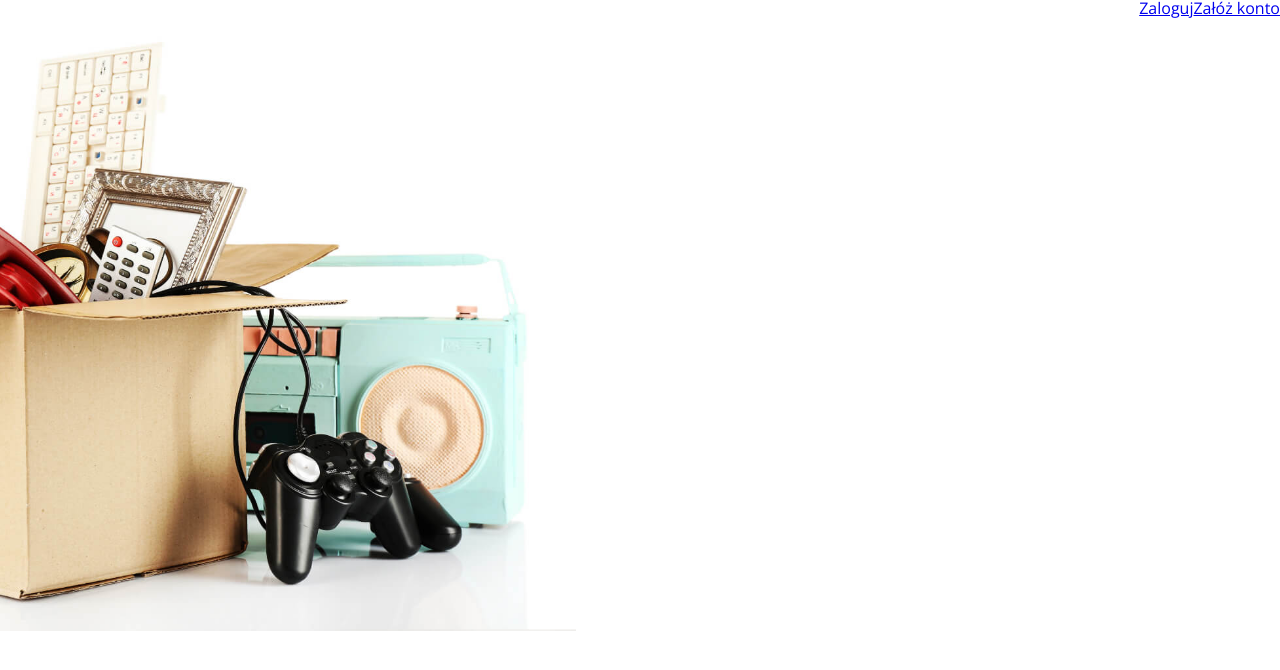
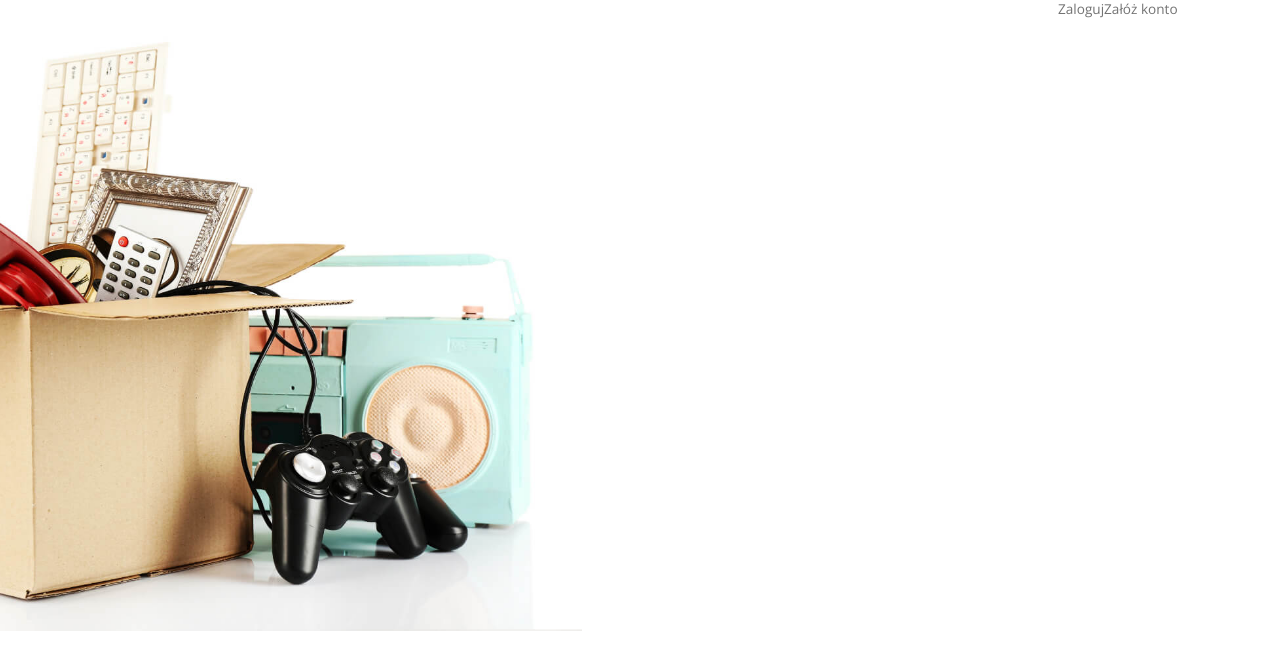
Before and after one commit to not-capuleti/oddaj-rzeczy, a React (Create React App) app: page /#/ in a window 1280 px wide. Shown: the top 670 px of the page. Built offline with nearby package versions, Linux system fonts and the light colour scheme.

Commit message:
Sass and React structure rebuild. Right margin in Header added

```diff
--- /dev/null
+++ b/src/components/Home/Header/HeaderImg.js
@@ -0,0 +1,14 @@
+import React, { Component } from 'react';
+import headerPhoto from '../../../assets/Home-Hero-Image.jpg';
+
+class HeaderImg extends Component {
+	render() {
+		return (
+			<div className="photo">
+				<img className="photo__img" src={headerPhoto} alt="" />
+			</div>
+		);
+	}
+}
+
+export default HeaderImg;
--- /dev/null
+++ b/src/components/Home/Header/HomeHeader.js
@@ -0,0 +1,16 @@
+import React, { Component } from 'react';
+import TopMenu from './TopMenu';
+import HeaderImg from './HeaderImg';
+
+class HomeHeader extends Component {
+	render() {
+		return (
+			<header>
+				<HeaderImg />
+				<TopMenu />
+			</header>
+		);
+	}
+}
+
+export default HomeHeader;
--- /dev/null
+++ b/src/components/Home/Header/Nav.js
@@ -0,0 +1,9 @@
+import React, { Component } from 'react';
+
+class Nav extends Component {
+	render() {
+		return <nav className="menu__nav" />;
+	}
+}
+
+export default Nav;
--- /dev/null
+++ b/src/components/Home/Header/TopMenu.js
@@ -0,0 +1,17 @@
+import React, { Component } from 'react';
+import { Link } from 'react-router-dom';
+import Nav from './Nav';
+
+class TopMenu extends Component {
+	render() {
+		return (
+			<div className="menu">
+				<Link to="/logowanie">Zaloguj</Link>
+				<Link to="/rejestracja">Załóż konto</Link>
+				<Nav />
+			</div>
+		);
+	}
+}
+
+export default TopMenu;
--- a/src/components/Home/Home.js
+++ b/src/components/Home/Home.js
@@ -1,5 +1,5 @@
 import React, { Component } from 'react';
-import HomeHeader from './HomeHeader';
+import HomeHeader from './Header/HomeHeader';
 
 class Home extends Component {
 	render() {
--- a/src/components/Home/HomeHeader.js
+++ /dev/null
@@ -1,23 +0,0 @@
-import React, { Component } from 'react';
-import { Link } from 'react-router-dom';
-import headerPhoto from '../../assets/Home-Hero-Image.jpg';
-
-class HomeHeader extends Component {
-	render() {
-		return (
-			<header>
-				<div className="photo">
-					<img className="photo__img" src={headerPhoto} alt="" />
-				</div>
-				<div className="menu">
-					<nav className="menu__nav">
-						<Link to="/logowanie">Zaloguj</Link>
-						<Link to="/rejestracja">Załóż konto</Link>
-					</nav>
-				</div>
-			</header>
-		);
-	}
-}
-
-export default HomeHeader;
--- /dev/null
+++ b/src/scss/components/_header.scss
@@ -0,0 +1,19 @@
+header {
+	display: flex;
+	justify-content: space-between;
+	margin-right: 8vw;
+	.photo {
+		width: 70vw;
+		.photo__img {
+			max-width: 100%;
+			margin-left: -35%;
+		}
+	}
+	.menu {
+		a {
+			text-decoration: none;
+			color: $login-btns-text-color;
+			font-size: 0.85rem;
+		}
+	}
+}
--- /dev/null
+++ b/src/scss/components/_home.scss
@@ -0,0 +1 @@
+@import "./header";
--- a/src/scss/main.scss
+++ b/src/scss/main.scss
@@ -1,27 +1,15 @@
+@import '../../node_modules/reset-css/sass/reset';
 @import "./settings/fonts";
 @import "./settings/colors";
-@import '../../node_modules/reset-css/sass/reset';
+@import './components/home';
 
-body {
-	font-family: $font-base;
-	height: 100%;
-	#root {
+html {
+	font-size: 16px;
+	body {
+		font-family: $font-base;
 		height: 100%;
-	}
-}
-
-header {
-	display: flex;
-	justify-content: space-between;
-	.photo {
-		margin-left: -25%;
-		height: auto;
-		overflow: auto;
-		width: 70%;
-		.photo__img {
-			max-width: 100%;
-			float: right;
-			height: auto;
+		#root {
+			height: 100%;
 		}
 	}
 }
--- a/src/scss/settings/_colors.scss
+++ b/src/scss/settings/_colors.scss
@@ -1,7 +1,6 @@
+// Text color
 $login-btns-text-color: #737373;
 $header-text-color: #3c3c3c;
 
-// Bg-colors
-$main-bg-color: #fff;
-$secondary-bg-color: #f0f1f1;
-$accent-bg: transparent url('../../assets/3-Columns-\ Background.png') 0% 0% no-repeat padding-box;
+// Borders
+$login-btns-border: #fad648;
```
